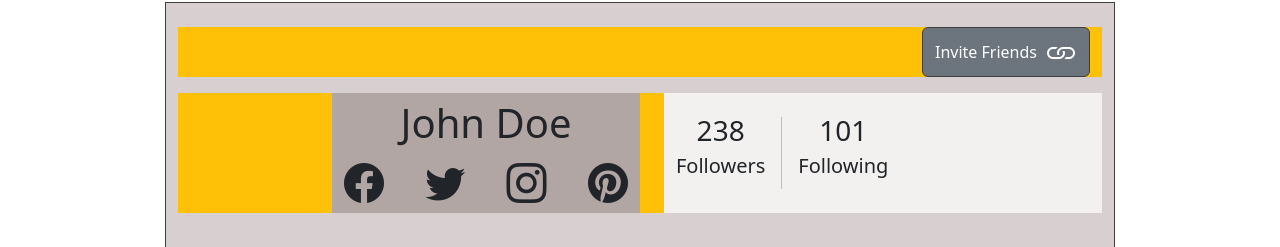
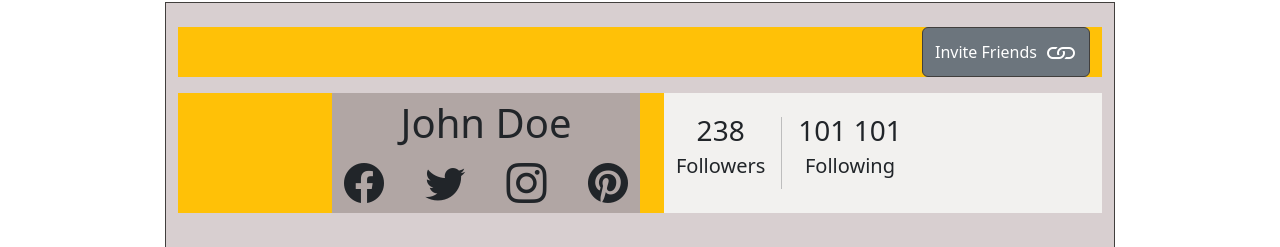
Before and after one commit to SDSC-Cali-Coders/Legato, a React (Create React App) app in the folder frontend/: page / in a window 1280 px wide. Shown: the part 212-459 px from the top of the page. Built offline with nearby package versions, Linux system fonts and the light colour scheme; a web font is replaced by a local one.

Commit message:
populated Userprofile with dummy data

```diff
--- a/frontend/src/pages/Settings.jsx
+++ b/frontend/src/pages/Settings.jsx
@@ -34,7 +34,28 @@ const Settings = (props) => {
                 <div className="col-1"> </div>
                 <div className="col-10 d-flex flex-column justify-content-between bg-secondary border border-dark position-relative vh-100 fs-1">
                     <ProfilePic img={props.img}/>
-                    <UserProfile/>
+                    <UserProfile
+                        userName= 'John Doe'
+                        followerCount={238}
+                        followingCount={101}
+                        socialLinks={
+                            {facebook:  'https://facebook.com/JohnDoe',
+                             twitter:   'https://twitter.com/JohnDoe',
+                             instagram: 'https://instagram.com/JohnDoe',
+                             pinterest: 'https://pinterest.com/JohnDoe'
+                            }}
+                        topArtistsList={[
+                            {artistImg:props.img, artistName: 'The Police'},
+                            {artistImg:props.img, artistName: 'The Police'},
+                            {artistImg:props.img, artistName: 'The Police'},
+                            {artistImg:props.img, artistName: 'The Police'},
+                            {artistImg:props.img, artistName: 'The Police'},
+                            {artistImg:props.img, artistName: 'The Police'},
+                            {artistImg:props.img, artistName: 'The Police'},
+                            {artistImg:props.img, artistName: 'The Police'},
+                            {artistImg:props.img, artistName: 'The Police'},
+                            {artistImg:props.img, artistName: 'The Police'}
+                        ]}/>
                     <div className="row pb-5">
                         <div className="col-5"></div>
                         <div className="col-2">
```
